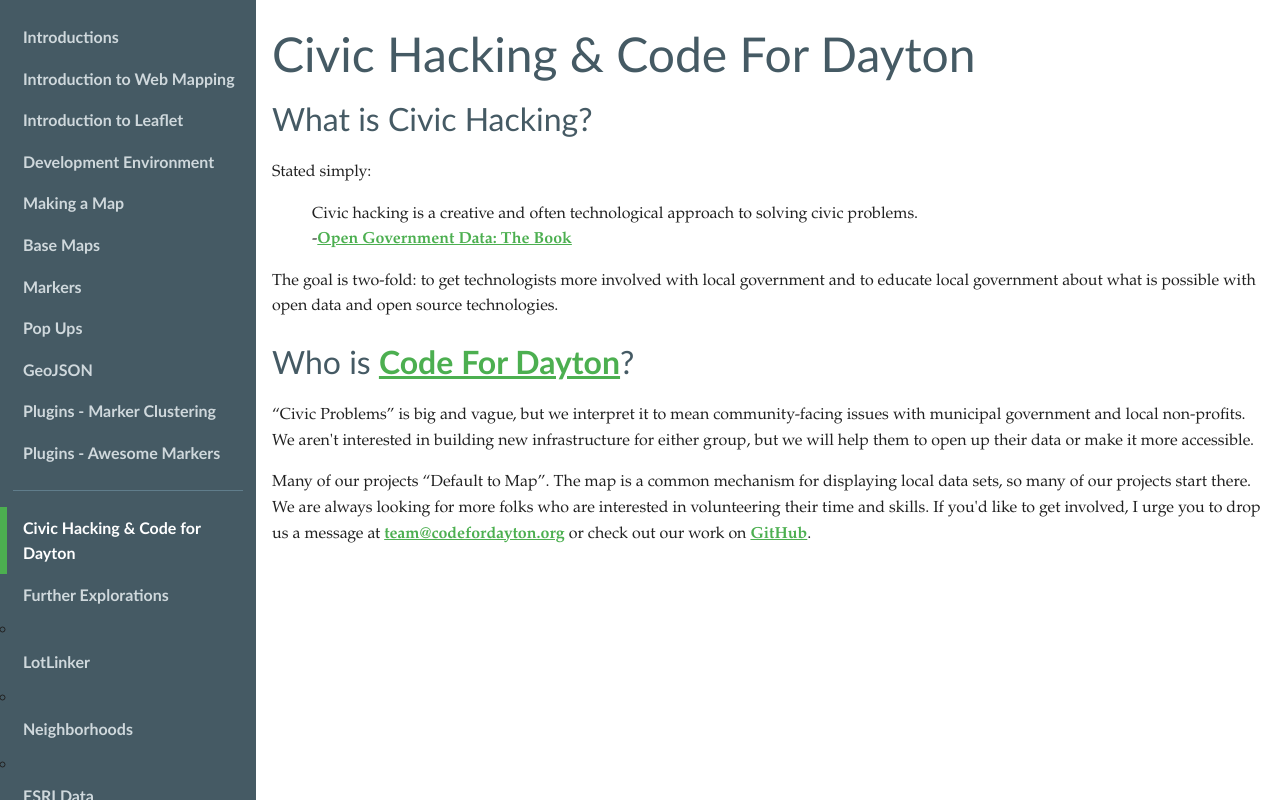
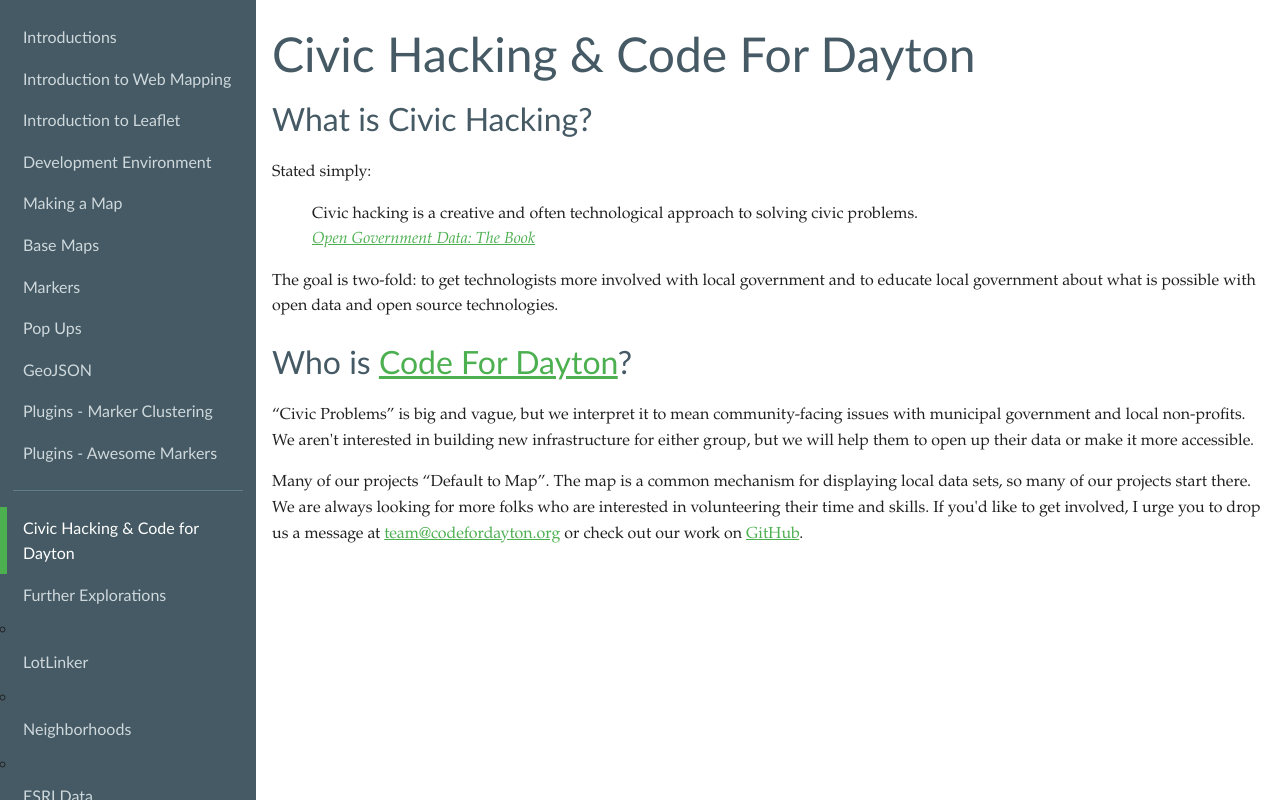
Before and after one commit to codefordayton/mapping_workshop, a website: page explore/cfd.html in a window 1280 px wide. Drawn offline with Linux system fonts and the light colour scheme.

Commit message:
changed blockquote and removed bold from links bc it looks bad on non-retina displays

```diff
--- a/explore/cfd.html
+++ b/explore/cfd.html
@@ -7,6 +7,7 @@
     <link rel="stylesheet" href="../styles/reset.css" />
     <link rel="stylesheet" href="../styles/workshop.css" />
 </head>
+
 <body>
     <!-- Navigation Start -->
     <nav class="navigation">
@@ -18,7 +19,8 @@
             <li><a href="../tutorial/10_hellomap.html">Making a Map</a></li>
             <li><a href="../tutorial/11_tilesources.html">Base Maps</a></li>
             <li><a href="../tutorial/20_markers.html">Markers</a></li>
-                <li><a href="../tutorial/21_popups.html">Pop Ups</a><li>
+            <li><a href="../tutorial/21_popups.html">Pop Ups</a>
+                <li>
                     <li><a href="../tutorial/30_geojson.html">GeoJSON</a></li>
                     <li><a href="../tutorial/40_markercluster.html">Plugins - Marker Clustering</a></li>
                     <li><a href="../tutorial/41_awesomemarkers.html">Plugins - Awesome Markers</a></li>
@@ -45,14 +47,21 @@
         <h1>Civic Hacking &amp; Code For Dayton</h1>
         <h2>What is Civic Hacking?</h2>
         <p>Stated simply:</p>
-                <blockquote cite="https://opengovdata.io/2014/civic-hacking/">Civic hacking is a creative and often technological approach to solving civic problems.<br />
-                -<a href="https://opengovdata.io/2014/civic-hacking/">Open Government Data: The Book</a></blockquote>
+        <blockquote cite="https://opengovdata.io/2014/civic-hacking/">
+            <p>
+                Civic hacking is a creative and often technological approach to solving civic problems.
+            </p>
+            <cite><a href="https://opengovdata.io/2014/civic-hacking/">Open Government Data: The Book</a></cite>
+        </blockquote>
         <p>The goal is two-fold: <b>to get technologists more involved with local government and to educate local government about what is possible with open data and open source technologies.</b></p>
 
         <h2>Who is <a href="http://codefordayton.org/">Code For Dayton</a>?</h2>
-            <p>&ldquo;Civic Problems&rdquo; is big and vague, but we interpret it to mean community-facing issues with municipal government and local non-profits. We aren't interested in building new infrastructure for either group, but we will help them to open up their data or make it more accessible.</p>
+        <p>&ldquo;Civic Problems&rdquo; is big and vague, but we interpret it to mean community-facing issues with municipal government and local non-profits. We aren't interested in building new infrastructure for either group, but we will help them to
+            open up their data or make it more accessible.</p>
 
-            <p>Many of our projects &ldquo;Default to Map&rdquo;. The map is a common mechanism for displaying local data sets, so many of our projects start there. We are always looking for more folks who are interested in volunteering their time and skills. If you'd like to get involved, I urge you to drop us a message at <a href="mailto:team@codefordayton.org">team@codefordayton.org</a> or check out our work on <a href="https://github.com/codefordayton">GitHub</a>.</p>
+        <p>Many of our projects &ldquo;Default to Map&rdquo;. The map is a common mechanism for displaying local data sets, so many of our projects start there. We are always looking for more folks who are interested in volunteering their time and skills.
+            If you'd like to get involved, I urge you to drop us a message at <a href="mailto:team@codefordayton.org">team@codefordayton.org</a> or check out our work on <a href="https://github.com/codefordayton">GitHub</a>.</p>
     </section>
 </body>
+
 </html>
--- a/styles/workshop.css
+++ b/styles/workshop.css
@@ -25,7 +25,7 @@
 
 a {
     color: #4CAF50;
-    font-weight: bold;
+    //font-weight: bold;
 }
 a:hover {
     color: #6ccf70;
@@ -41,6 +41,9 @@
 h2 {font-size: 200%;}
 h3 {font-size: 150%;}
 
+h2 a{
+  font-weight: normal;
+}
 
 hr {
     background-color: transparent;
@@ -149,4 +152,12 @@
     margin-left: 40px;
     margin-right: 40px;
 }
+
+blockquote p {
+  display: inline;
 }
+blockquote cite{
+  font-style: italic;
+  display:inherit;
+}
+}
```
Lines whose indentation alone changed are shown as unchanged.
